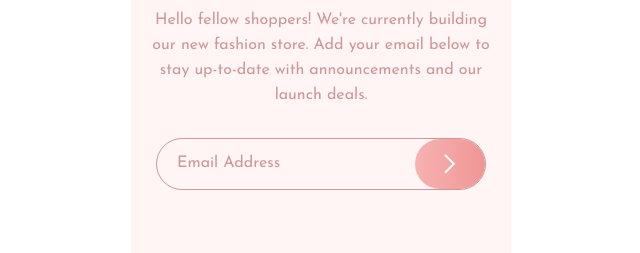
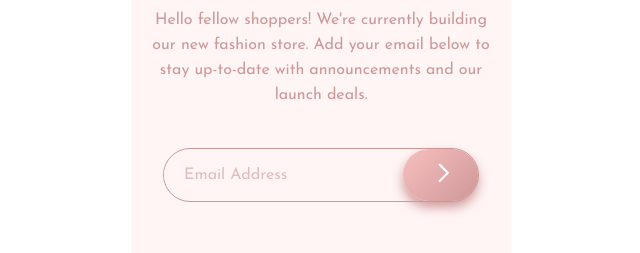
Before and after one commit to Leoemanuel21/Base-Apparel-coming-soon-page, a plain HTML site: page index.html in a window 1280 px wide. Shown: the part 547-800 px from the top of the page, without its empty margins (319-959 px from the left). Drawn offline with Linux system fonts and the light colour scheme.

Commit message:
finalizado

```diff
--- a/CSS/style.css
+++ b/CSS/style.css
@@ -10,6 +10,8 @@
 
     --gradient-light: hsl(0, 100%, 98%);
     --gradient-pink: hsl(0, 74%, 74%);
+
+    --gradient-color1: hsl(0, 80%, 86%);
 
     --font-destaque: 'Josefin Sans', sans-serif;
 }
@@ -88,26 +90,56 @@ article p{
     margin: 0rem 2rem;
 }
 
-.submit{
-    margin: 3rem 0rem;
+.email-box{
     border: .1rem solid var(--pink-400);
-    border-radius: 3rem;
-    width: 33rem;
+    border-radius: 4rem;
     display: flex;
-    flex-direction: row;
     align-items: center;
-    justify-content: space-between;
+    justify-content: center;
+    margin-top: 4rem;
+    max-width: 40rem;
 }
 
-.img-submit{
-    background-image: linear-gradient(to left, #F09695, #F6B2B1);
-    border-radius: 5rem;
-    width: 7rem;
-    height: 5rem;
-    display: flex;
-    flex-direction: row;
-    align-items: center;
-    justify-content: center;
+.img-btn{
+    border: none;
+    outline: none;
+    cursor: pointer;
+    width: 24%;
+    margin-left: 1.5rem;
+    padding: 1.4rem 3.5rem;
+    border-radius: 4rem;
+    background: linear-gradient(135deg, var(--gradient-color1), var(--pink-400));
+    box-shadow: 0rem .6rem 1.2rem var(--pink-400);
+    transition: .5s;
+}
+
+.img-btn:hover{
+    opacity: .6;
+}
+
+.email{
+    background-color: var(--gradient-light);
+    width: 80%;
+    border: none;
+    outline: none;
+    border-radius: 4rem;
+    padding: 1.2rem 2rem;
+    font-size: 600;
+}
+
+.email::placeholder{
+    color: var(--pink-400);
+    opacity: .6;
+}
+
+.error-icon, .error{
+    display: none;
+}
+
+.error{
+    margin: .5rem 0rem 0rem 2rem;
+    font-weight: 400;
+    color: var(--red-500);
 }
 
 footer{
--- a/index.html
+++ b/index.html
@@ -15,13 +15,14 @@
         <article>
             <h1><span>We're</span> coming soon</h1>
             <p>Hello fellow shoppers! We're currently building our new fashion store. Add your email below to stay up-to-date with announcements and our launch deals.</p>
-            <div class="submit">
-                <p>Email Address</p>
-                <div class="img-submit">
+            <div class="email-box">
+                <input class="email" type="text" placeholder="Email Address">
+                <img class="error-icon" src="images/icon-error.svg" alt="icon-error">
+                <button class="img-btn" onclick="verificar()">
                     <img src="images/icon-arrow.svg" alt="icon-arrow">
-                </div>
-
+                </button>
             </div>
+            <p class="error">Please provide a valid email</p>
         </article>
     </main>
 
@@ -31,5 +32,7 @@
             Coded by <a href="https://github.com/Leoemanuel21" target="_blank">Leonardo Rocha</a>.
         </p>
     </footer>
+
+    <script src="script.js"></script>
 </body>
 </html>
--- /dev/null
+++ b/script.js
@@ -0,0 +1,22 @@
+const btn = document.querySelector('.img-btn');
+const error= document.querySelector('.error');
+const iconError= document.querySelector('.error-icon');
+const input = document.querySelector('.email');
+
+let valueEmail;
+let validarEmail;
+let verificarEmail;
+
+function verificar(){
+    valueEmail = input.value;
+    validarEmail = /^[a-z0-9.]+@[a-z0-9]+\.(com)$/i;
+    verificarEmail = validarEmail.test(valueEmail);
+
+    if(verificarEmail){
+        iconError.style.display = "none";
+        error.style.display = "none";
+    }else{
+        iconError.style.display = "block";
+        error.style.display = "block";
+    }
+}
```
